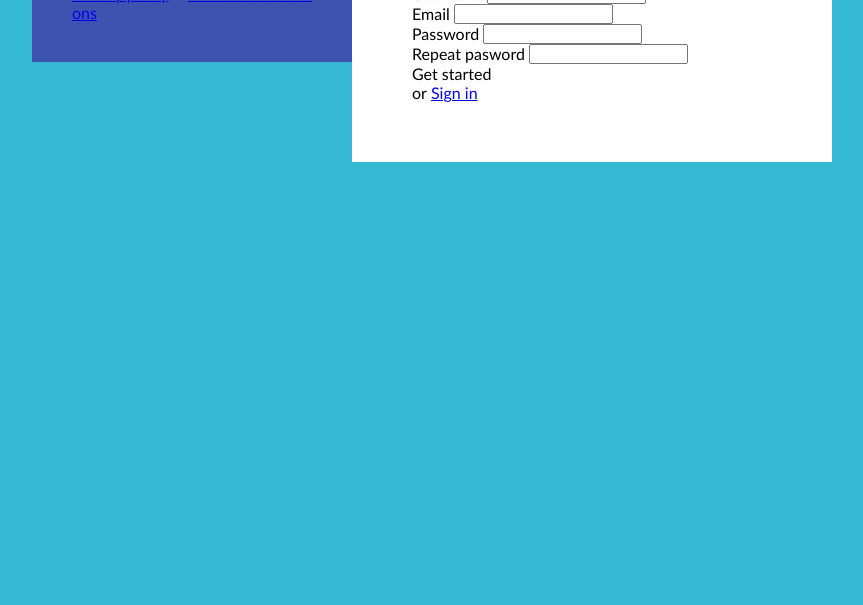
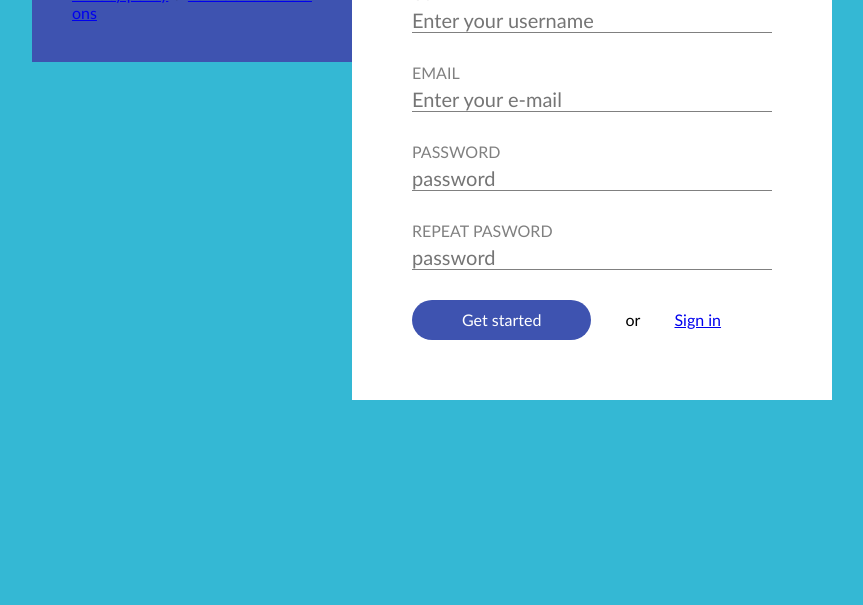
Before and after one commit to mildasuziedelyte/1.4-Sign-up, a plain HTML site: page index.html in a window 1280 px wide. Shown: the part 195-800 px from the top of the page, without its empty margins (208-1071 px from the left). Drawn offline with Linux system fonts and the light colour scheme.

Commit message:
html and css update

```diff
--- a/index.html
+++ b/index.html
@@ -22,19 +22,19 @@
             <form class="form">
                 <div class="form-row">
                     <label for="username">Username</label>
-                    <input id="username" type="text">
+                <input id="username" type="text" placeholder="Enter your username">
                 </div>
                 <div class="form-row">
                     <label for="email">Email</label>
-                    <input id="email" type="text">
+                    <input id="email" type="email" placeholder="Enter your e-mail">
                 </div>
                 <div class="form-row">
                     <label for="pass">Password</label>
-                    <input id="pass" type="text">
+                    <input id="pass" type="password" placeholder="password">
                 </div>
                 <div class="form-row">
                     <label for="repass">Repeat pasword</label>
-                    <input id="repass" type="text">
+                    <input id="repass" type="password" placeholder="password">
                 </div>
                 <div class="form-row">
                     <div class="btn">Get started</div>
--- a/main.css
+++ b/main.css
@@ -57,25 +57,58 @@ body{
                 }
 
                 .form{
+                    display: inline-block;
+                    width: 100%;
 
                 }
 
                 .form-row{
+                    display: inline-block;
+                    width: 100%;
+                    margin-bottom:30px;
+                }
 
+                .form-row:last-of-type{
+                    margin-bottom:0px;
                 }
 
                 label{
-
+                    display: inline-block;
+                    width: 100%;
+                    margin-bottom: 5px;
+                    text-transform: uppercase;
+                    color: grey;
+                    font-size: 16px;
                 }
 
                 input{
-
+                    display: inline-block;
+                    width: 100%;
+                    font-size: 20px;
+                    border: none;
+                    border-bottom: 1px solid grey;
                 }
 
+                    .btn{
+                        display: inline-block;
+                        background-color: #3E53B0;
+                        color:white;
+                        padding:10px 50px 10px 50px;
+                        border-radius: 20px;
+                        font-size: 16px;
+                        line-height: 20px;
+                        }
+
                     .or{
+                        display: inline-block;
+                        padding:10px 30px 0px 30px;
+                        line-height:20px;
 
                     }
 
                     .blue-link{
+                        display: inline-block;
+                        padding:10px 0px 10px 0px;
+                        line-height:20px;
 
                     }
```
